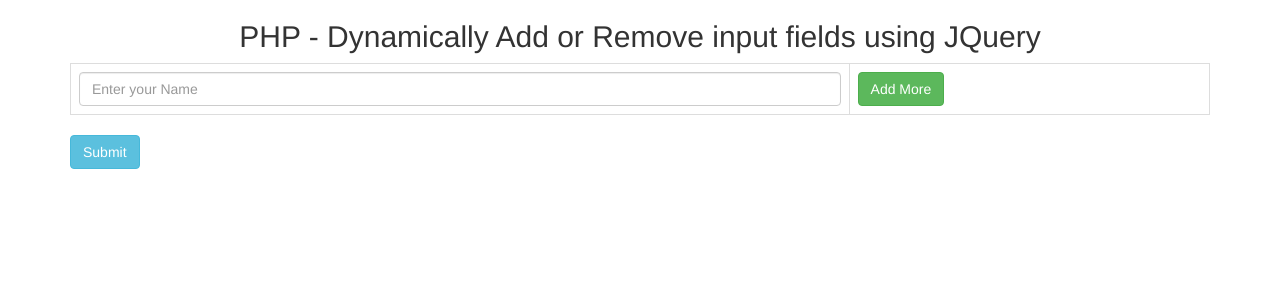
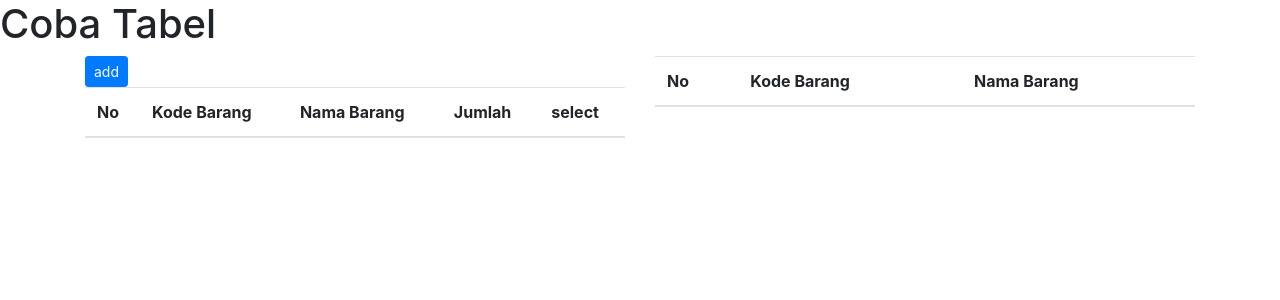
Before and after one commit to hacklim77/sarpras-pj, a CodeIgniter app: page /sarpras-pj/index.php/peminjaman/add in a window 1280 px wide. Shown: the top 300 px of the page. Run offline with CodeIgniter, Linux system fonts and the light colour scheme; data that the repository does not hold is empty.

Commit message:
forrm input unit, rabu 24/8/22

```diff
--- a/application/controllers/Peminjaman.php
+++ b/application/controllers/Peminjaman.php
@@ -39,7 +39,8 @@
 
         public function add()
         {
-            $this->load->view('user/add');
+            $data['barang'] = $this->M_barang->getbarang();
+            $this->load->view('user/add',$data);
         }
 
     }
--- a/application/views/user/add.php
+++ b/application/views/user/add.php
@@ -2,13 +2,74 @@
 <html>
 <head>
     <title>PHP Codeigniter - Dynamically Add or Remove input fields using JQuery</title>
-    <link rel="stylesheet" href="https://maxcdn.bootstrapcdn.com/bootstrap/3.3.6/css/bootstrap.min.css" />
-    <script src="//ajax.googleapis.com/ajax/libs/jquery/1.12.4/jquery.min.js"></script>
-    <script src="https://maxcdn.bootstrapcdn.com/bootstrap/3.3.6/js/bootstrap.min.js"></script>
+    <link rel="stylesheet" href="https://cdn.jsdelivr.net/npm/bootstrap@4.6.1/dist/css/bootstrap.min.css">
+    <script src="https://ajax.googleapis.com/ajax/libs/jquery/3.6.0/jquery.min.js"></script>
+
 </head>
 <body>
+<h1>Coba Tabel</h1>
+<div class="container">
+    <div class="row">
+        <div class="col-md-6">
+        <button class="btn btn-primary btn-sm" id="add">add</button>
+            <table class="table" id="databarang">
+                <thead>
+                    <tr>
+                    <th>No</th>
+                    <th>Kode Barang</th>
+                    <th>Nama Barang</th>
+                    <th>Jumlah</th>
+                    <th>select</th>
+                    </tr>
+                </thead>
+                <tbody>
+                    <?php $no=1; foreach ($barang as $key):?>
+                        <tr><td><?= $no++ ?></td>
+                        <td><?= $key['kode_barang'] ?></td>
+                        <td><?= $key['nama_barang'] ?></td>
 
-<div class="container">
+                        <td><input type="checkbox"></td>
+                        <!-- <td><button class="btn btn-primary btn-sm" id="add">add</button></td> -->
+                        </tr>
+                    <?php endforeach ?>
+                </tbody>
+            </table>
+        </div>
+        <div class="col-md-6">
+            <table class="table" id="databarang2">
+                <thead>
+                    <tr>
+                    <th>No</th>
+                    <th>Kode Barang</th>
+                    <th>Nama Barang</th>
+
+                    </tr>
+                </thead>
+                <tbody>
+
+                </tbody>
+            </table>
+            <!-- <div class="card">
+                <div class="card-header">
+                    Barang yang dipilih
+                </div>
+                <div class="card-body" id="list">
+                    <li></li>
+                </div>
+            </div> -->
+        </div>
+    </div>
+</div>
+
+<script>
+    $(function(){
+        $(document).on("click","#add", function(){
+            var getselectedvalues=$("#databarang input:checked").parents("tr").appendTo($("#databarang2 tbody").add(getselectedvalues));
+        })
+    })
+</script>
+
+<!-- <div class="container">
     <h2 align="center">PHP - Dynamically Add or Remove input fields using JQuery</h2>
     <div class="form-group">
          <form name="add_name" method="POST" action="/add-more-post">
@@ -42,6 +103,6 @@
       });
 
     });
-</script>
+</script> -->
 </body>
 </html>
--- a/application/views/user/coba.php
+++ b/application/views/user/coba.php
@@ -56,7 +56,7 @@
                 <?php foreach ($barang as $key) :?>
                 <li class="list-group-item">
                     <?= $key['nama_barang'] ?>
-                    <a class="btn btn-success btn-sm" style="float: right; margin-top: 10px;" href="">Pinjam</a>
+                    <button class="btn btn-success btn-sm" style="float: right; margin-top: 10px;" onclick="pilih('<?= $key['nama_barang']?>','<?= $key['jumlah']?>')">Pinjam</button>
                     <br><small style="font-size: 9pt;">Stok: <b><?= $key['jumlah'] ?></b></small>
 
                 </li>
```
Also changed, not shown: application/views/user/index.php (+22 -9 lines).
